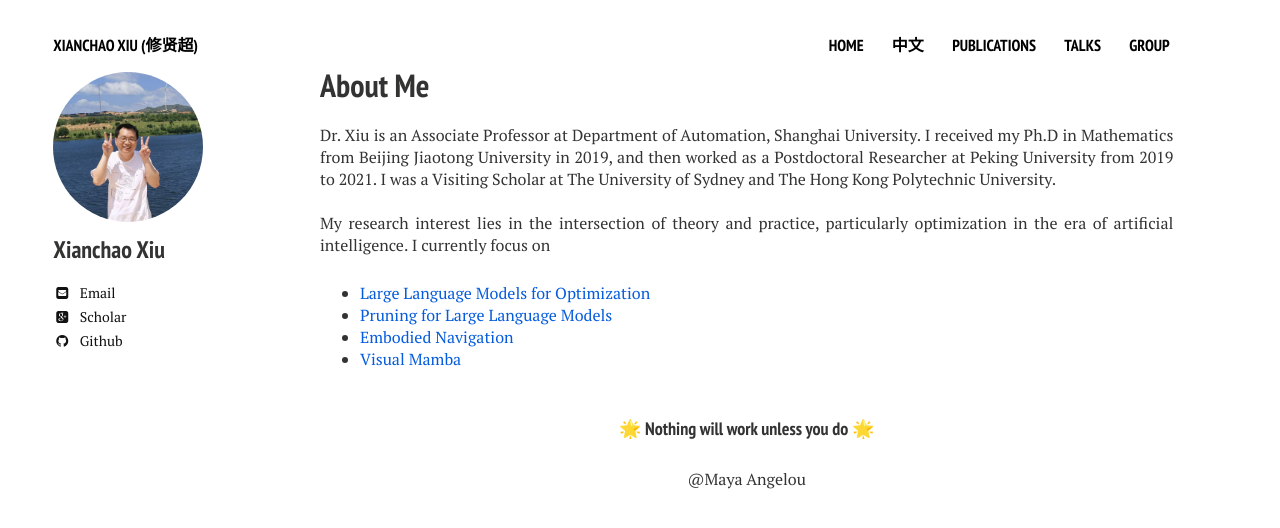
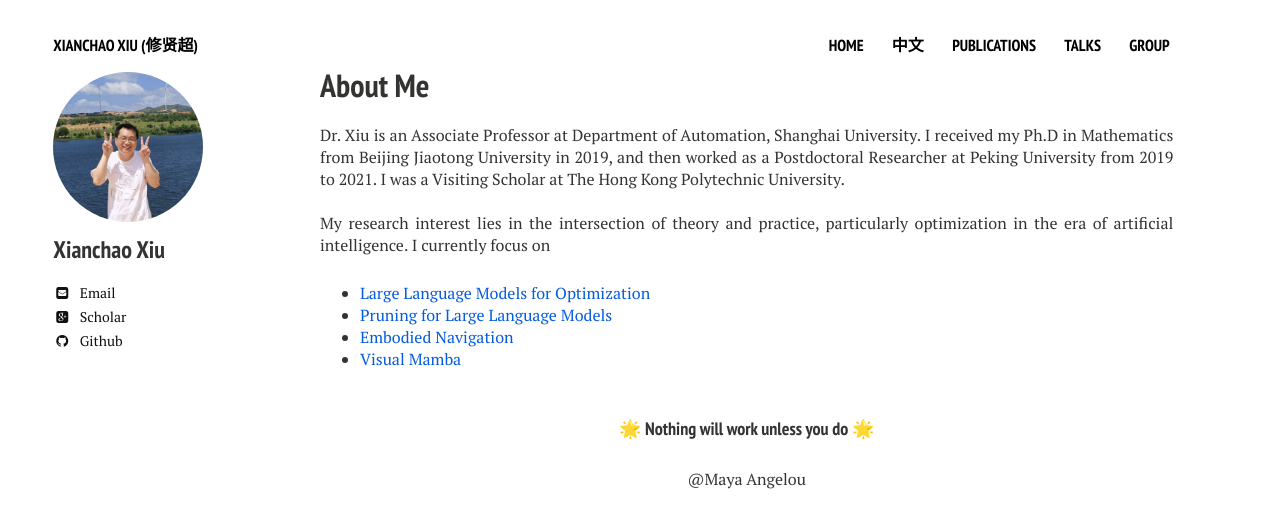
Before and after one commit to xianchaoxiu/xianchaoxiu.github.io, a Jekyll site: the page built from index.md, in a window 1280 px wide. Shown: the top 528 px of the page. Built offline with Jekyll 4.4.1, drawn with Linux system fonts in a browser that asks for light colours; nearby versions of some CDN libraries.

Commit message:
Update home2.html

```diff
--- a/_layouts/home2.html
+++ b/_layouts/home2.html
@@ -28,7 +28,7 @@
          <h1>About Me</h1>
          <p> Dr. Xiu is an Associate Professor at Department of Automation, Shanghai University.
 		I received my Ph.D in Mathematics from Beijing Jiaotong University in 2019, and then worked as a Postdoctoral Researcher at Peking University from 2019 to 2021.
-		I was a Visiting Scholar at The University of Sydney and The Hong Kong Polytechnic University. <br> <br>
+		I was a Visiting Scholar at The Hong Kong Polytechnic University. <br> <br>
 
 
 My research interest lies in the intersection of theory and practice, particularly optimization in the era of artificial intelligence.
```
